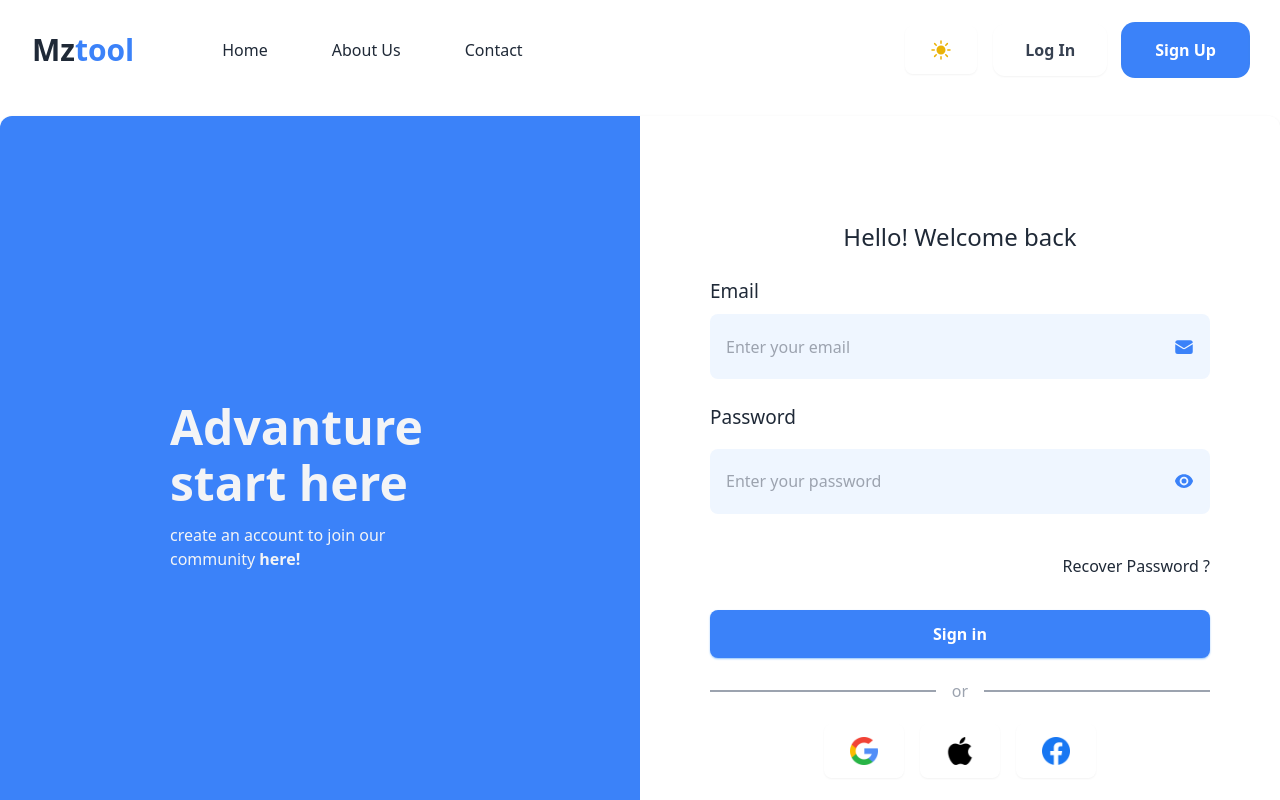
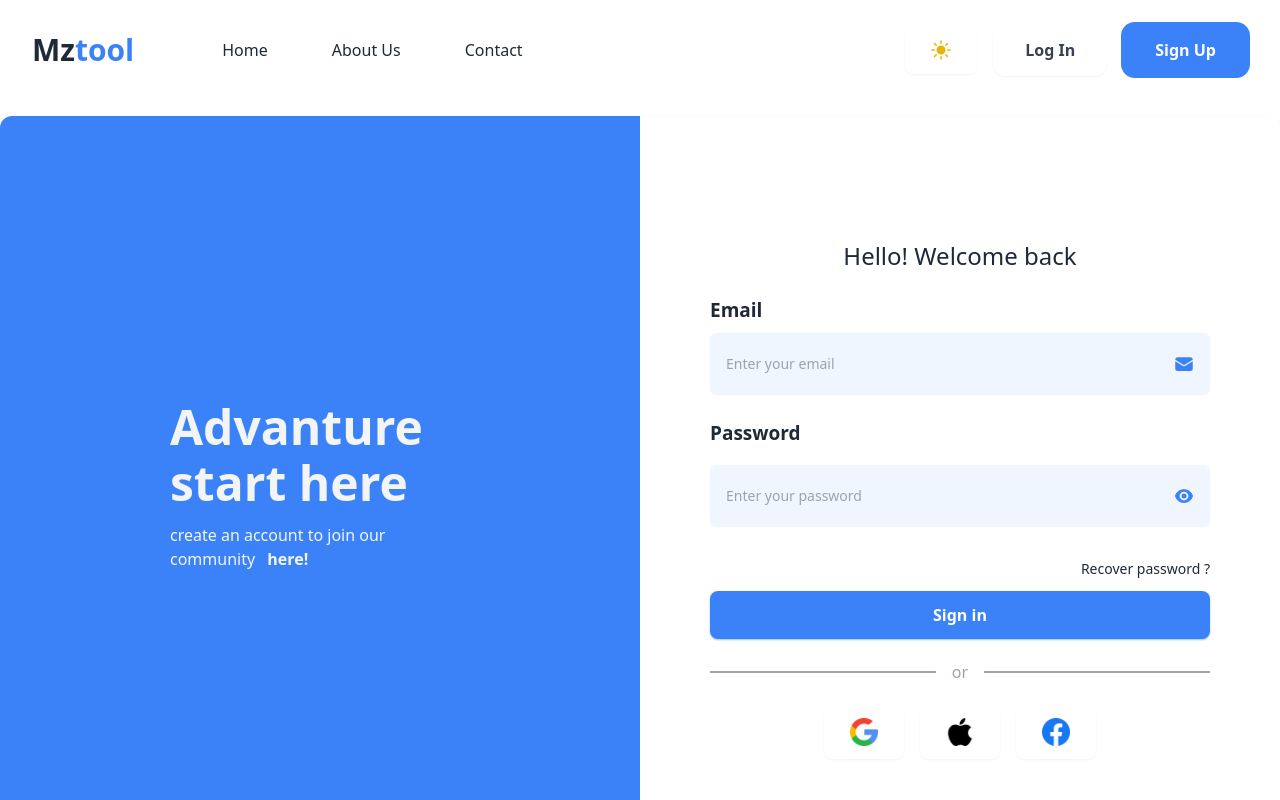
Before and after one commit to chihabMe/daw-addiction-detector, a React (Vite) app in the folder frontend/: page /accounts/login in a window 1280 px wide. Shown: the top 800 px of the page. Built offline with nearby package versions, Linux system fonts and the light colour scheme; no server answers.

Commit message:
improved the login/sigup page design

```diff
--- a/frontend/src/components/ui/Input.tsx
+++ b/frontend/src/components/ui/Input.tsx
@@ -14,22 +14,22 @@ const Input = ({ Icon, name, ...props }: Props) => {
 
   return (
     <div className="w-full flex flex-col gap-px  py-2">
-      {props.label && <label className={ `${hasError&&"!text-red-400"} text-text-darker dark:text-text-ligther font-medium text-[19px] medium capitalize` }>{props.label}</label>}
+      {props.label && <label className={ `${hasError&&"!text-red-400"} text-text-darker dark:text-text-ligther font-medium font-semibold text-[19px] medium capitalize` }>{props.label}</label>}
       <div
         className={twMerge(
           `transition-all duration-200 ${
             focus && !hasError && "ring-2 ring-blue-400"
           }
           ${hasError && "ring-2 ring-red-400 text-red-400"}
-          ${valid && "ring-2 ring-primary"}
-          items-center flex justify-between h-[65px] px-4 rounded-lg outline-none bg-white dark:bg-gray-700 w-full text-text-darker dark:text-text-ligther font-medium`,
+          ${valid && "ring-2  ring-primary"}
+          items-center flex justify-between h-[62px] px-4 rounded-md outline-none bg-white dark:bg-gray-700 w-full text-text-darker dark:text-text-ligther font-medium`,
           props.className,
         )}
       >
         <input
           {...props}
           {...field}
-          className="bg-transparent w-full outline-none"
+          className="bg-transparent w-full text-sm  outline-none"
           onFocus={() => setFocus(true)}
           onBlur={() => setFocus(false)}
         />
--- a/frontend/src/pages/accounts/login.tsx
+++ b/frontend/src/pages/accounts/login.tsx
@@ -42,14 +42,14 @@ const LoginPage = () => {
             <h1 className="font-bold text-gray-100  text-5xl ">start here</h1>
             <p className="w-full max-w-[300px] font-medium  text-gray-100 py-2">
               create an account to join our community
-              <Link to="/accounts/signup" className="   font-bold">
+              <Link to="/accounts/signup" className="   font-bold hover:underline mx-2">
                 {" "}
                 here!
               </Link>
             </p>
           </div>
         </div>
-        <div className=" w-full mx-auto lg:w-1/2 bg-light rounded-r-xl dark:bg-text-darker py-4 px-2 rounded-r-xl     gap-4  flex flex-col  justify-center   bg-blue-100 ">
+        <div className=" w-full mx-auto lg:w-1/2 bg-light rounded-r-xl dark:bg-text-darker py-4 px-2 rounded-r-xl     gap-2  flex flex-col  justify-center   bg-blue-100 ">
           <div className="w-full max-w-[500px]  mx-auto">
             <h1 className="font-medium text-2xl my-2 text-text-darker dark:text-text-ligther text-center py-2">
               Hello! Welcome back
@@ -96,19 +96,19 @@ const LoginPage = () => {
                     }
                     className="bg-blue-50 my-4"
                   />
-                  <div className="flex justify-end py-4">
+                  <div className="flex justify-end py-2">
                     <Link
                       to="/accounts/password/restore"
-                      className="text-text-darker text-primary dark:text-text-dark  transition-all duration-200 hover:!text-primary "
+                      className="text-text-darker text-sm font-medium text-primary dark:text-text-dark  transition-all duration-200 hover:!text-primary "
                     >
-                      Recover Password ?
+                      Recover password ?
                     </Link>
                   </div>
                   <Button
                     disabled={props.isSubmitting}
                     isLoading={isLoading}
                     type="submit"
-                    className="mt-4 font-bold shadow-sm shadow-blue-300 hover:shadow-blue-300 hover:shadow-lg"
+                    className=" mt-1 font-bold shadow-sm shadow-blue-300 hover:shadow-blue-300 hover:shadow-lg"
                   >
                     Sign in
                   </Button>
--- a/frontend/src/pages/accounts/signup.tsx
+++ b/frontend/src/pages/accounts/signup.tsx
@@ -44,7 +44,7 @@ const SignupPage = () => {
             </h1>
             <p className="w-full max-w-[300px] font-medium text-text-dark dark:text-text-light py-2">
               if you have an account you can
-              <Link to="/accounts/login" className="text-primary  font-bold">
+              <Link to="/accounts/login" className="text-primary  font-bold px-2 hover:underline">
                 login from here!
               </Link>
             </p>
@@ -124,9 +124,9 @@ const SignupPage = () => {
               </form>
             )}
           </Formik>
-          <div className="flex items-center justify-between gap-4 py-4  text-gray-400 font-medium">
+          <div className="flex items-center justify-between gap-4   text-gray-400 font-medium">
             <motion.hr className=" grow my-6 border-t-2 border-gray-300 dark:border-gray-600" />
-            <p>or continue with</p>
+            <p>or</p>
             <motion.hr className=" grow my-6 border-t-2 border-gray-300 dark:border-gray-600" />
           </div>
           <div className="flex justify-around flex-col gap-4 lg:gap-0 lg:flex-row ">
@@ -162,7 +162,7 @@ const LoginSocialMediaItem = ({
   link: string;
 }) => {
   return (
-    <motion.div className="bg-ligth dark:bg-dark relative  py-[15px] px-14 py-2 hover:shadow-lg   transition-all duration-200  rounded-lg  shadow cursor-pointer ">
+    <motion.div className="bg-ligth dark:bg-dark relative  py-[15px] px-10 py-2 hover:shadow-lg   transition-all duration-200  rounded-lg  shadow cursor-pointer ">
       <Link
         to={link}
         className="flex justify-center w-full  items-center w-6 h-6"
```
